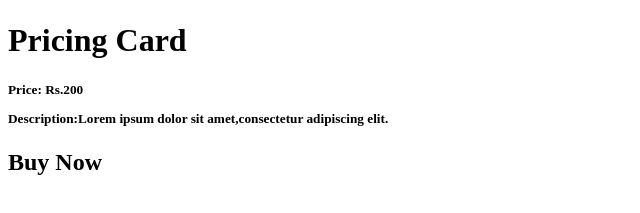
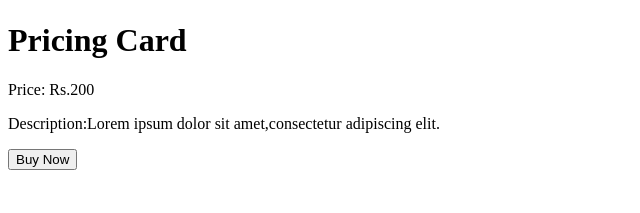
Before and after one commit to acciojob/pricing-card-MohitKachhway, a website: page main.html in a window 1280 px wide. Shown: the part 311-524 px from the top of the page, without its empty margins (0-640 px from the left). Drawn offline with Linux system fonts and the light colour scheme.

Commit message:
create submission

```diff
--- a/main.html
+++ b/main.html
@@ -13,11 +13,13 @@
 	<!-- the entire body must be written by student -->
     <script type="text/javascript" src="./script.js">
 </script>
+	<div>
 	<img src="https://th.bing.com/th/id/OIP.LHEIWTkBd9zjGIJlLVOWKQHaEK?pid=ImgDet&rs=1" alt="image">
 	<h1>Pricing Card</h1>
-	<h5>Price: Rs.200</p>
+	<p>Price: Rs.200</p>
 	<p>Description:Lorem ipsum dolor sit amet,consectetur adipiscing elit.</p>
-	<h2>Buy Now</h2>
+	<button>Buy Now</button>
+	</div>
 </body>
 
 </html>
```
